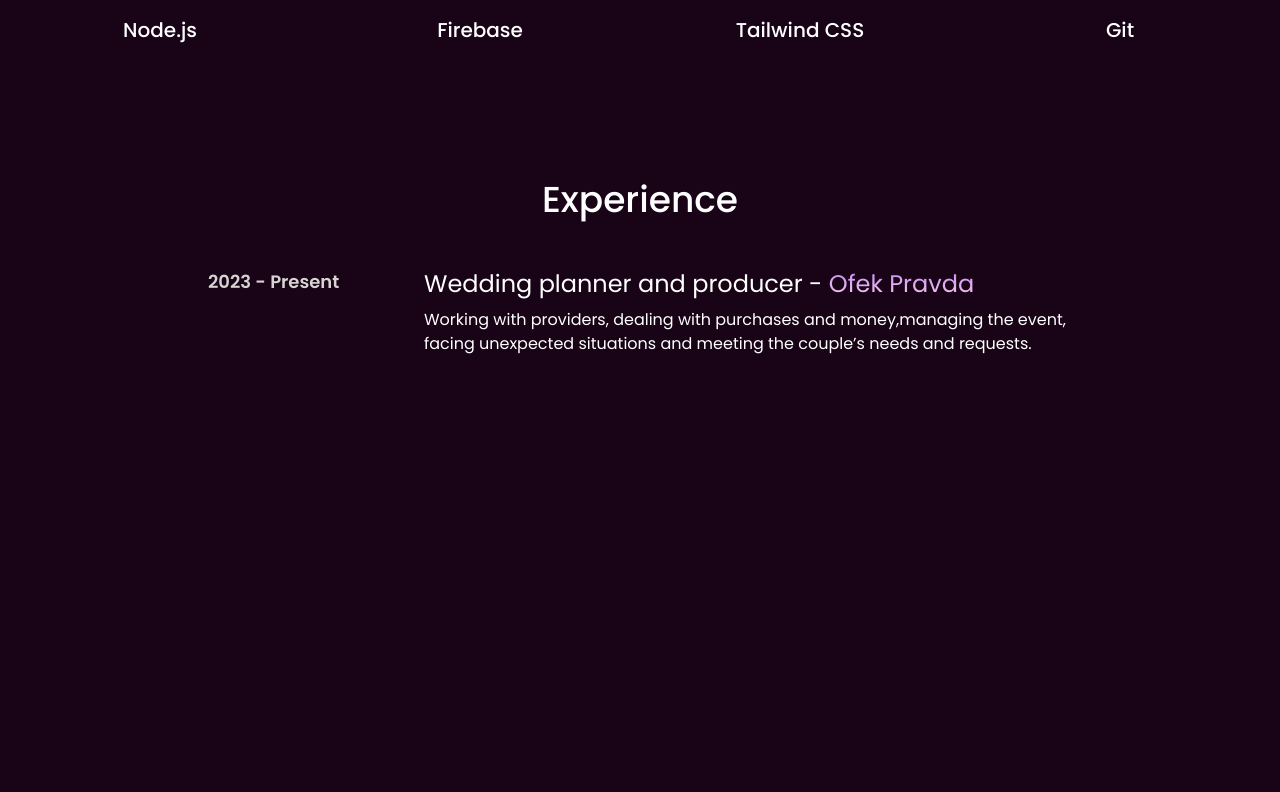
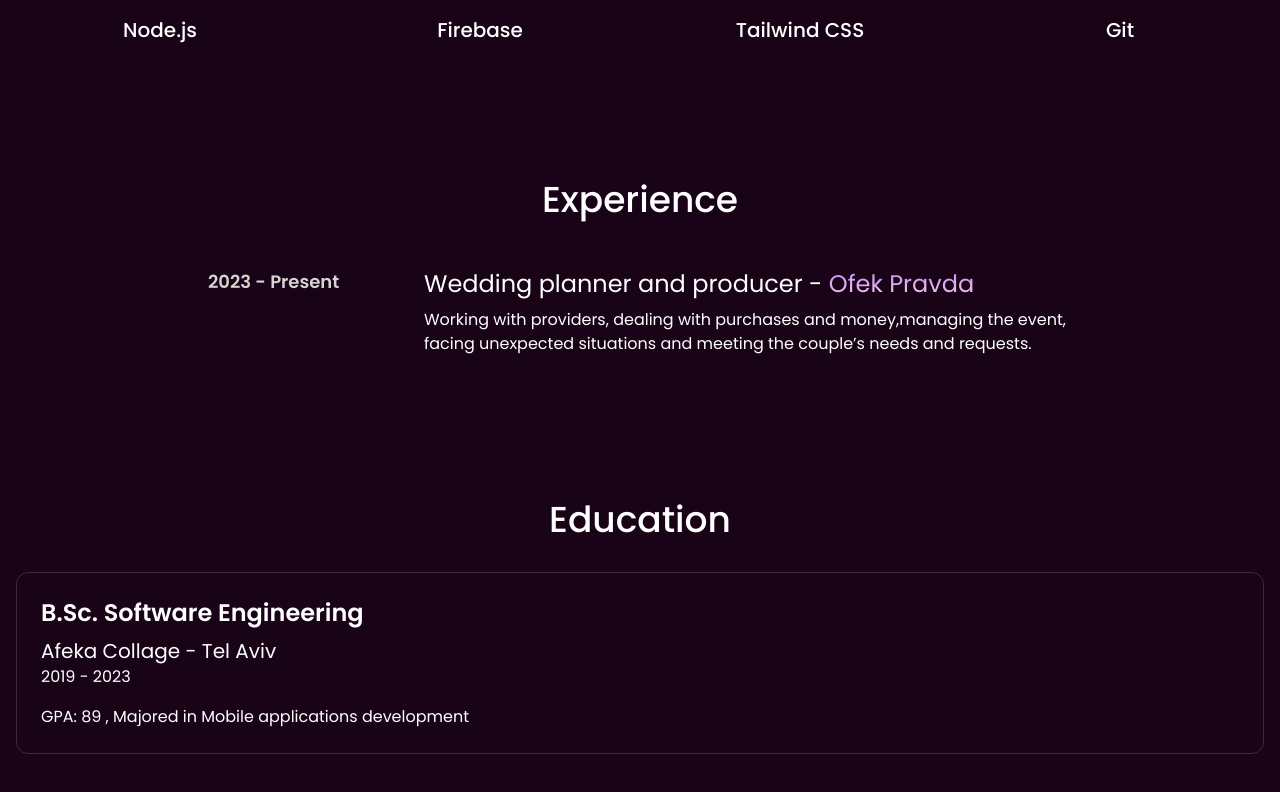
Before and after one commit to shacharml/portfolio-website, a React (Vite) app: page / in a window 1280 px wide. Shown: the part 2682-3474 px from the top of the page. Before the commit the page ends 3118 px from the top, so only its background shows below. Built offline with nearby package versions, Linux system fonts and the light colour scheme.

Commit message:
Add Education Component

```diff
--- a/constants/index.jsx
+++ b/constants/index.jsx
@@ -148,7 +148,7 @@ export const EDUCATION = [
     degree: "B.Sc. Software Engineering",
     institution: "Afeka Collage - Tel Aviv",
     duration: "2019 - 2023",
-    description: "GPA: 89 ,Majored in Mobile applications development",
+    description: "GPA: 89 , Majored in Mobile applications development",
   },
 ];
 
--- a/src/App.jsx
+++ b/src/App.jsx
@@ -1,3 +1,4 @@
+import Education from "./components/Education";
 import Experience from "./components/Experience";
 import Hero from "./components/Hero";
 import Navbar from "./components/Navbar";
@@ -15,6 +16,7 @@ const App = () => {
         <Projects/>
         <Skills/>
         <Experience/>
+        <Education/>
       </div>
     </main>
   );
--- /dev/null
+++ b/src/components/Education.jsx
@@ -0,0 +1,27 @@
+import React, { useRef } from "react"
+import { EDUCATION } from "../../constants"
+
+const Education = () => {
+    const educationRef = useRef(null)
+  return (
+    <section className="py-16" id="education" ref={educationRef}>
+        <div className="mx-auto max-w-full px-4">
+            <h2 className="mb-8 text-center text-3xl font-medium lg:text-4xl">
+                Education
+            </h2>
+            <div className="flex flex-col space-y-8">
+                {EDUCATION.map((edu) =>(
+                    <div key={edu.id} className="rounded-xl border border-purple-300/20 p-6">
+                        <h3 className="mb-2 text-lg font-semibold lg:text-2xl">{edu.degree}</h3>
+                        <h4 className="text-lg lg:text-xl">{edu.institution}</h4>
+                        <p className="text-sm lg:text-base">{edu.duration}</p>
+                        <p className="mt-4">{edu.description}</p>
+                    </div>
+                ))}
+            </div>
+        </div>
+    </section>
+  )
+}
+
+export default Education
```
